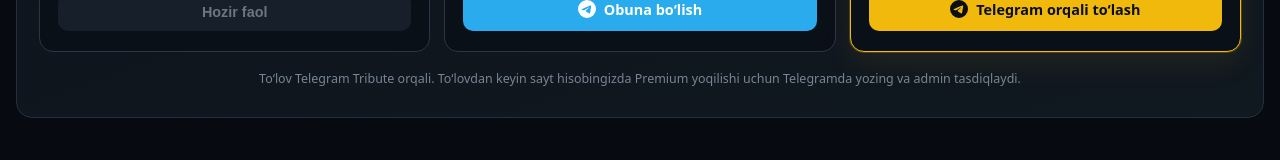
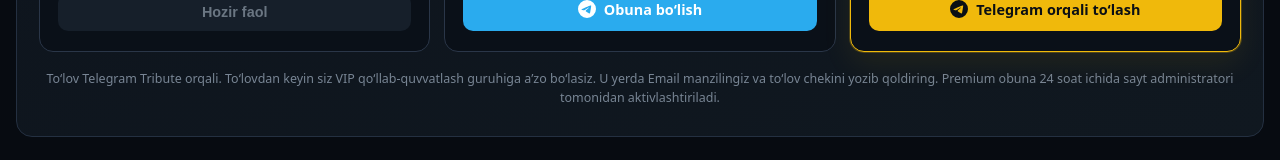
Before and after one commit to Sharofbek84/crypto-news-uz, a Next.js app: page /obuna in a window 1280 px wide. Shown: the part 619-779 px from the top of the page. Built offline with nearby package versions, Linux system fonts and the light colour scheme; no server answers.

Commit message:
subscribeNote: VIP guruh va 24 soat aktivlash matni

```diff
--- a/app/components/SubscribeSection.tsx
+++ b/app/components/SubscribeSection.tsx
@@ -137,8 +137,9 @@ export default function SubscribeSection() {
       </div>
 
       <div className="subscribeNote">
-        To‘lov Telegram Tribute orqali. To‘lovdan keyin sayt hisobingizda Premium yoqilishi uchun
-        Telegramda yozing va admin tasdiqlaydi.
+        To‘lov Telegram Tribute orqali. To‘lovdan keyin siz VIP qo‘llab-quvvatlash guruhiga a’zo
+        bo‘lasiz. U yerda Email manzilingiz va to‘lov chekini yozib qoldiring. Premium obuna 24
+        soat ichida sayt administratori tomonidan aktivlashtiriladi.
       </div>
     </section>
   )
```
